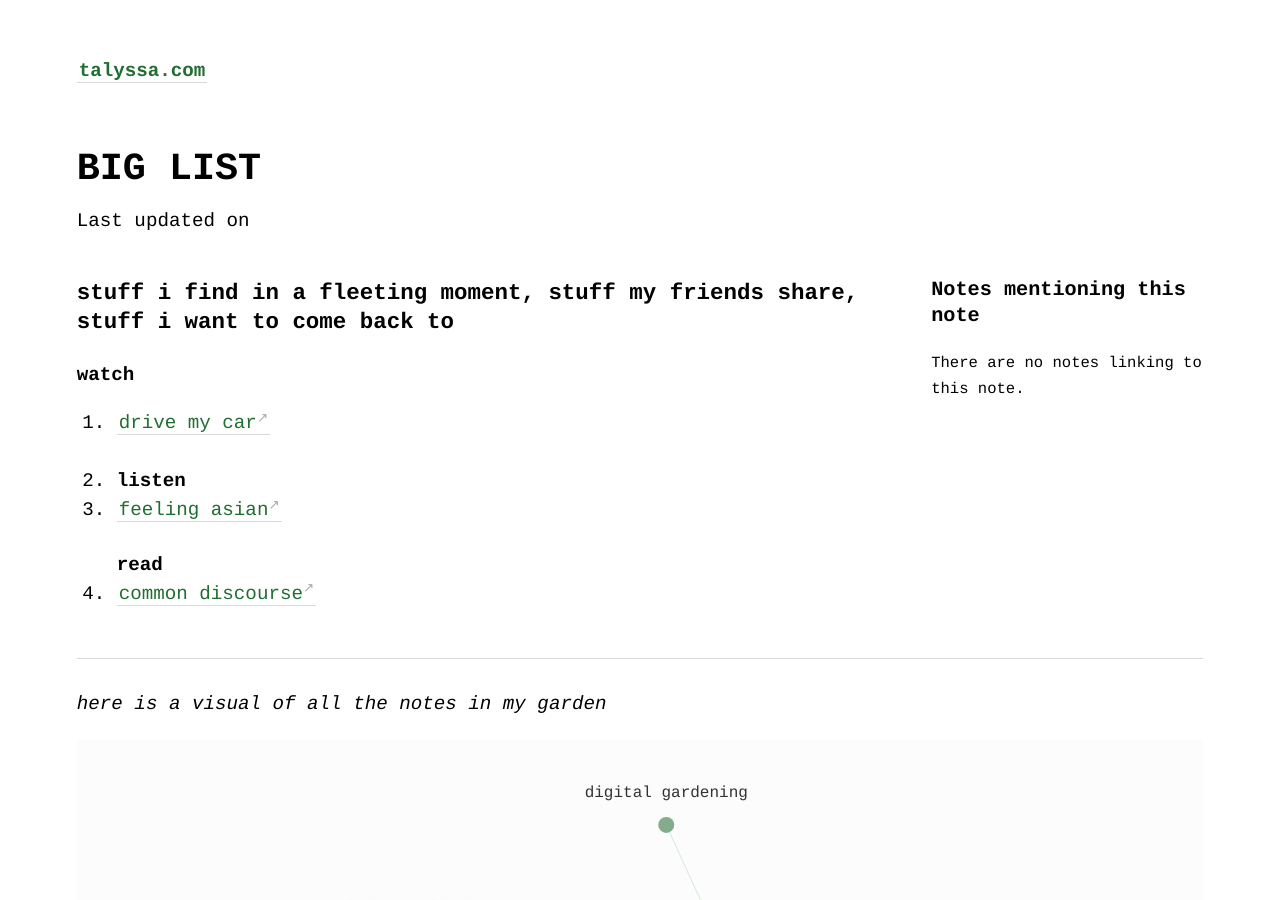
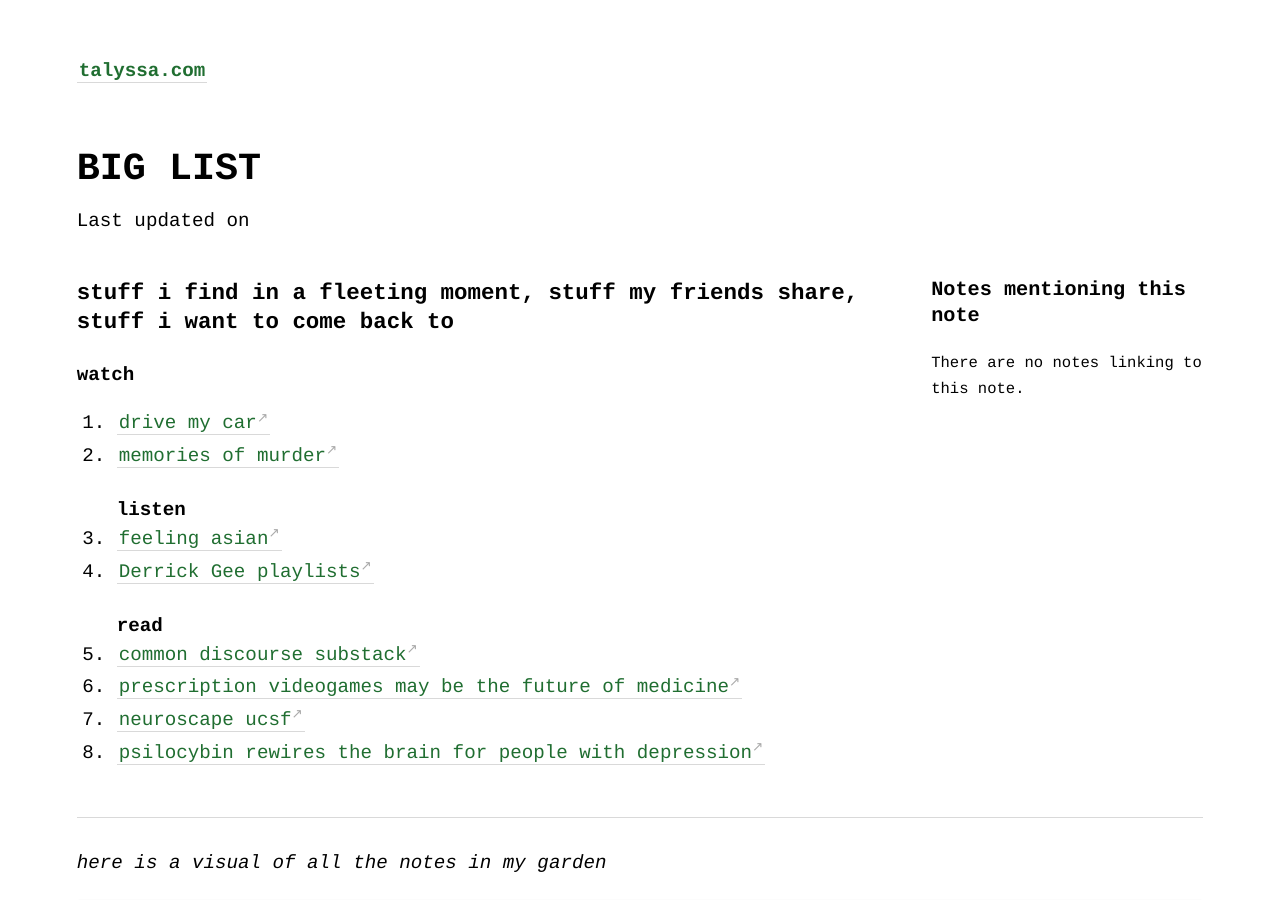
Before and after one commit to geminiworms/talyssagarden.github.io, a Jekyll site: the page built from _notes/note-to-self.md, in a window 1280 px wide and 900 px high. Built offline with Jekyll 4.4.1, drawn with Linux system fonts in a browser that asks for light colours; comment, search, counter and statistics services are not loaded.

Commit message:
Update note-to-self.md

```diff
--- a/_notes/note-to-self.md
+++ b/_notes/note-to-self.md
@@ -6,8 +6,12 @@ title: BIG LIST
 
 #### watch
 1. [drive my car](https://www.youtube.com/watch?v=6BPKPb_RTwI)
-2.
+2. [memories of murder](https://www.youtube.com/watch?v=0n_HQwQU8ls)
 #### listen
 1. [feeling asian](https://open.spotify.com/show/19xkU2nVYC39nhig9Jvbc4?si=c480b6075a26445a)
+2. [Derrick Gee playlists](https://open.spotify.com/user/derrickgee?si=4ecfafd80f4d4a9c)
 #### read
-1. [common discourse](https://www.commondiscourse.xyz/)
+1. [common discourse substack](https://www.commondiscourse.xyz/)
+2. [prescription videogames may be the future of medicine](https://www.theverge.com/2017/7/25/16019760/prescription-video-games-brain-next-level-video)
+3. [neuroscape ucsf](https://neuroscape.ucsf.edu/)
+4. [psilocybin rewires the brain for people with depression](https://neuroscape.ucsf.edu/)
```
